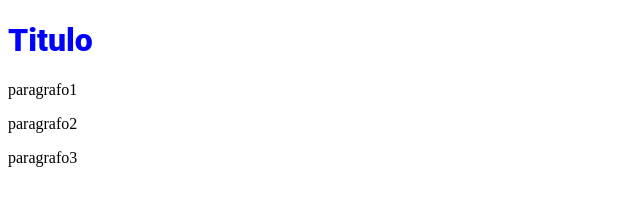
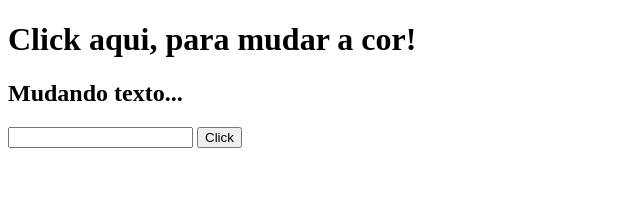
Before and after one commit to ClaudioGabrielDev/Curso-programdor-br, a plain HTML site: page js - intermediario/indexjs.html in a window 1280 px wide. Shown: the whole page, without its empty margins (0-640 px from the left). Drawn offline with Linux system fonts and the light colour scheme.

Commit message:
Manipulando o DOM - pt 1/3
Iniciando Manipulação do DOM

```diff
--- a/js - intermediario/indexjs.html
+++ b/js - intermediario/indexjs.html
@@ -6,10 +6,22 @@
     <title>Iniciando JS - intermediario</title>
 </head>
 <body>
-    <h1 id="title">Titulo</h1>
+    <!-- <h1 id="title">Titulo</h1>
     <p class="paragrafo">paragrafo1</p>
     <p class="paragrafo">paragrafo2</p>
-    <p>paragrafo3</p>
+    <p>paragrafo3</p> -->
+
+
+            <!-- MANIPULANDO O DOM -->
+
+    <h1 onclick= "this.style.color = 'red'">Click aqui, para mudar a cor!</h1>
+
+    <h2>Mudando texto...</h2>
+
+    <input id="texto" type="text" onchange="novoh1(this)">
+
+    <button id="bt" onclick="hideTittle()">Click</button>
+
     <script src="script.js"></script>
 </body>
 </html>
--- a/js - intermediario/script.js
+++ b/js - intermediario/script.js
@@ -6,7 +6,7 @@ for( let ps of p){
     console.log(ps)
 }
 
-console.log(p) */
+console.log(p)
 
 var tt = document.getElementById("title")
 
@@ -19,4 +19,22 @@ tt.style.fontFamily = "Roboto"
 
 tt.setAttribute("meuAtt", "Qualquer coisa")
 
-tt.className = "tagTitle"
+tt.className = "tagTitle" */
+
+
+    // MANIPULANDO O DOM
+
+function novoh1(i) {
+
+    h2 = document.getElementsByTagName("h2")[0]
+
+    h2.innerText = i.value;
+
+
+}
+
+function hideTittle(){
+    h1 = document.getElementsByTagName("h1")[0];
+
+    h1.style.display = "none"
+}
```
